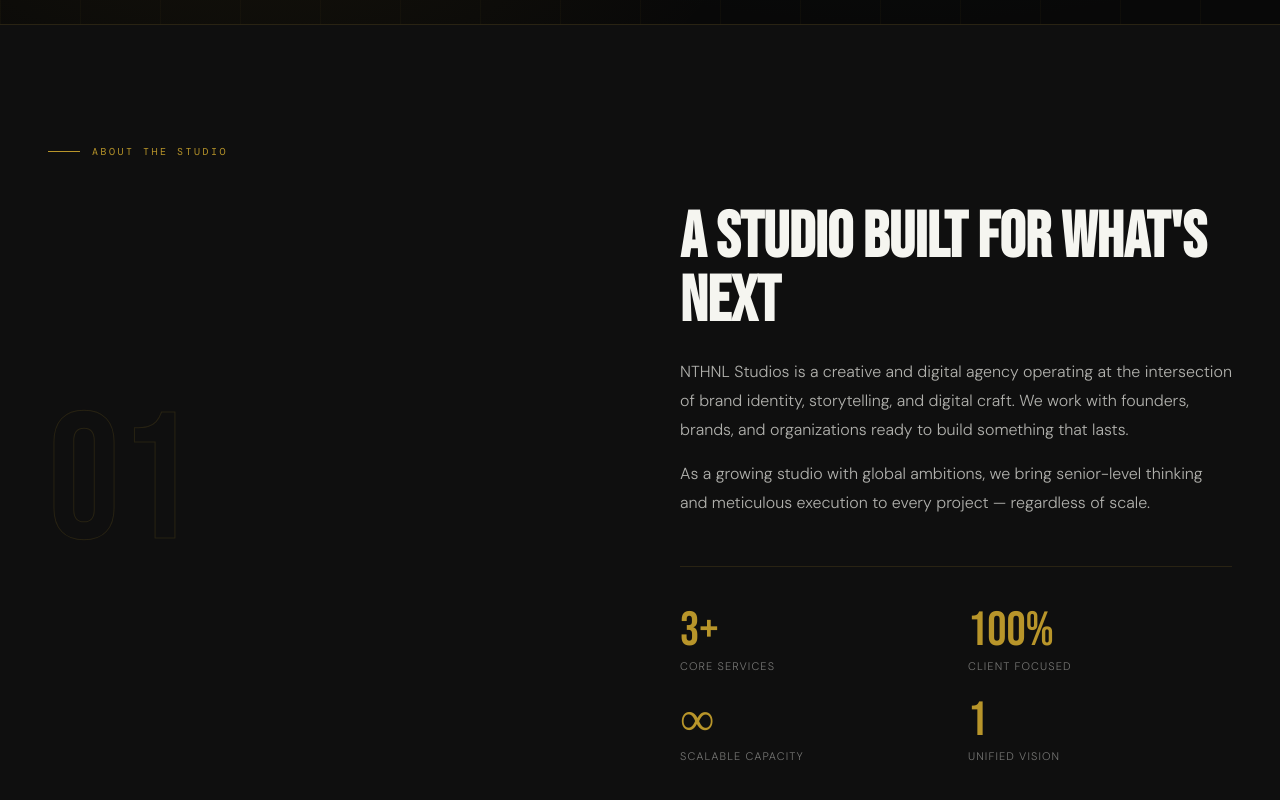
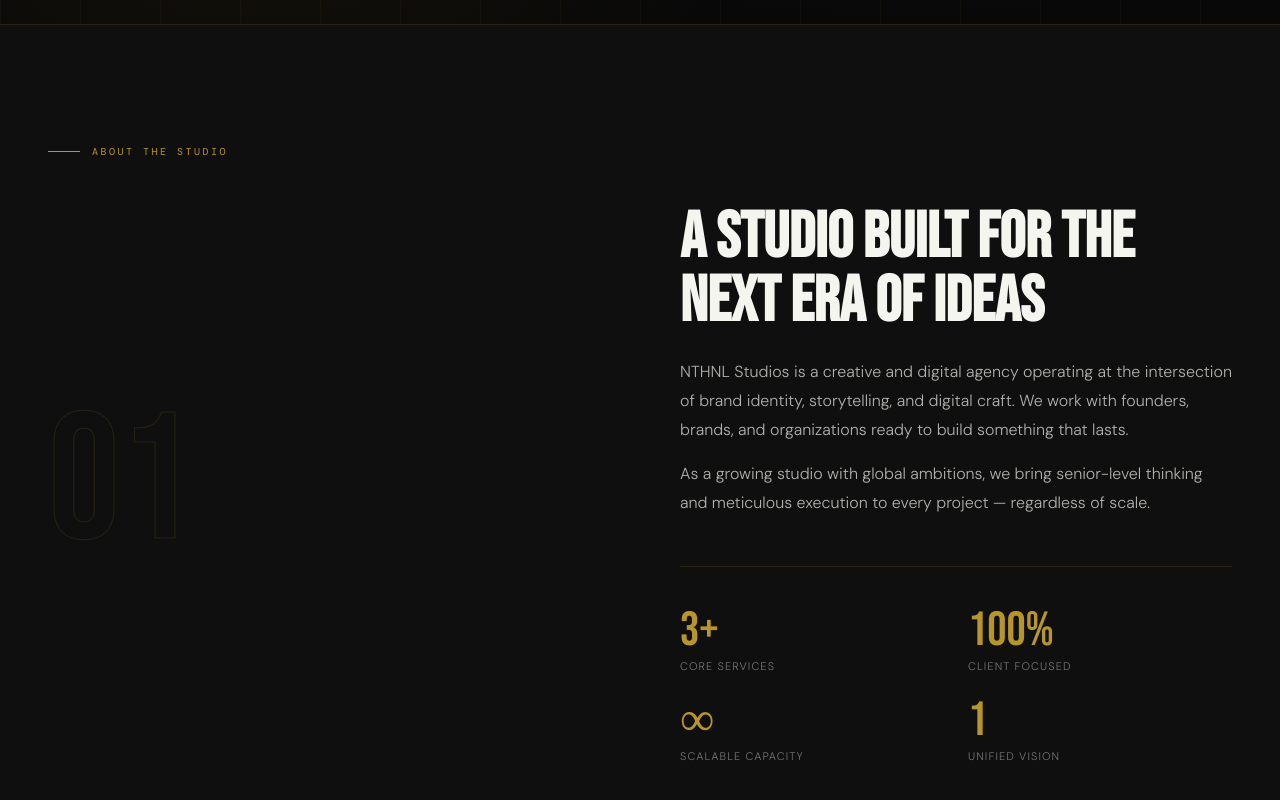
Before and after one commit to nthnjms/nthnlstudios, a Next.js app: page / in a window 1280 px wide. Shown: the part 776-1576 px from the top of the page. Built offline with nearby package versions, Linux system fonts and the light colour scheme; a web font is replaced by a local one.

Commit message:
feat:About Us title

```diff
--- a/components/About.tsx
+++ b/components/About.tsx
@@ -48,7 +48,7 @@ export default function About() {
         {/* Text side */}
         <div className="reveal">
           <h2 style={{ fontFamily: 'Bebas Neue', fontSize: 'clamp(40px, 5vw, 64px)', lineHeight: 1, color: 'var(--white)', marginBottom: '24px' }}>
-            A Studio Built for What&apos;s Next
+            A Studio Built for the Next Era of Ideas
           </h2>
 
           <p style={{ fontSize: '16px', color: 'var(--text-dim)', lineHeight: 1.8, marginBottom: '16px' }}>
```
